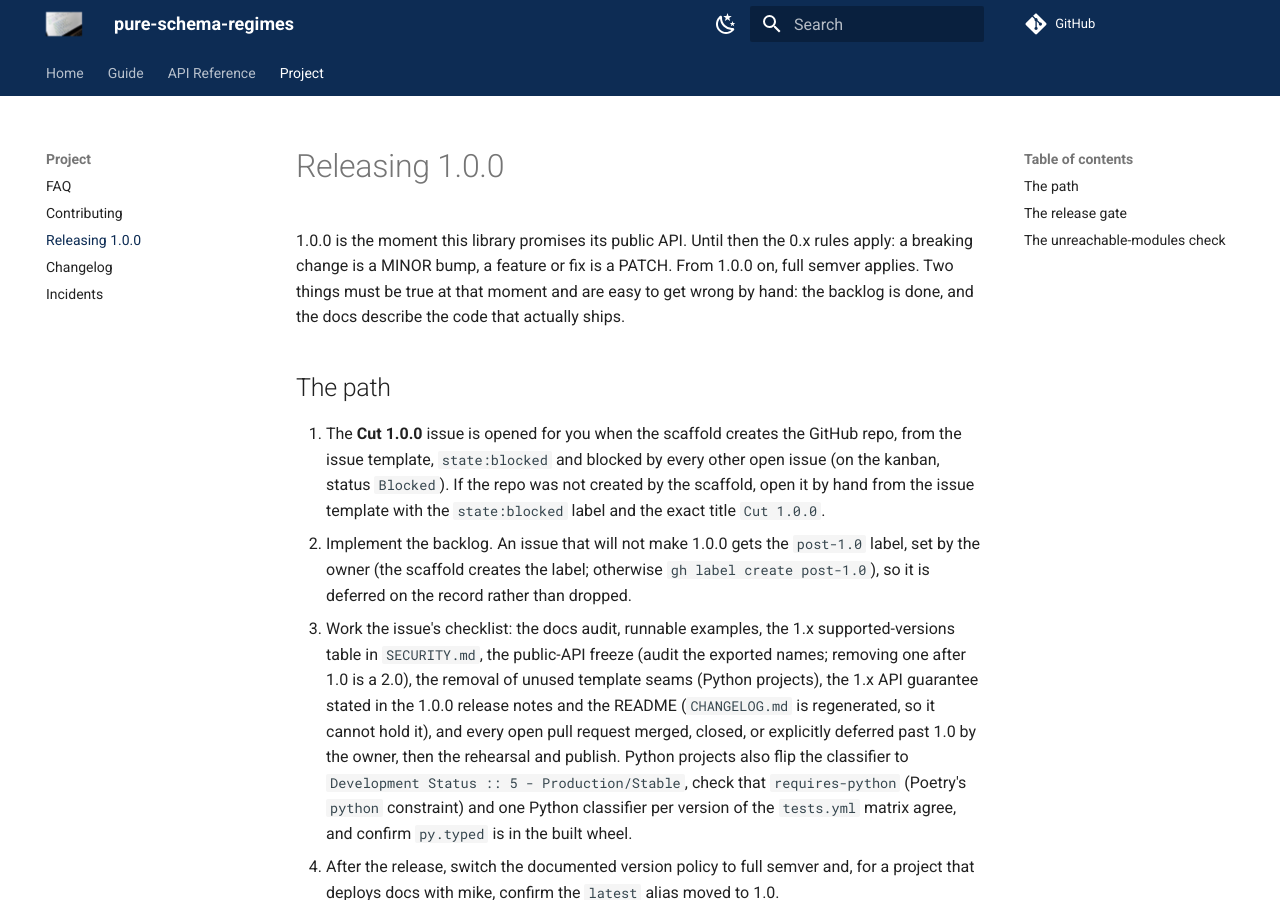
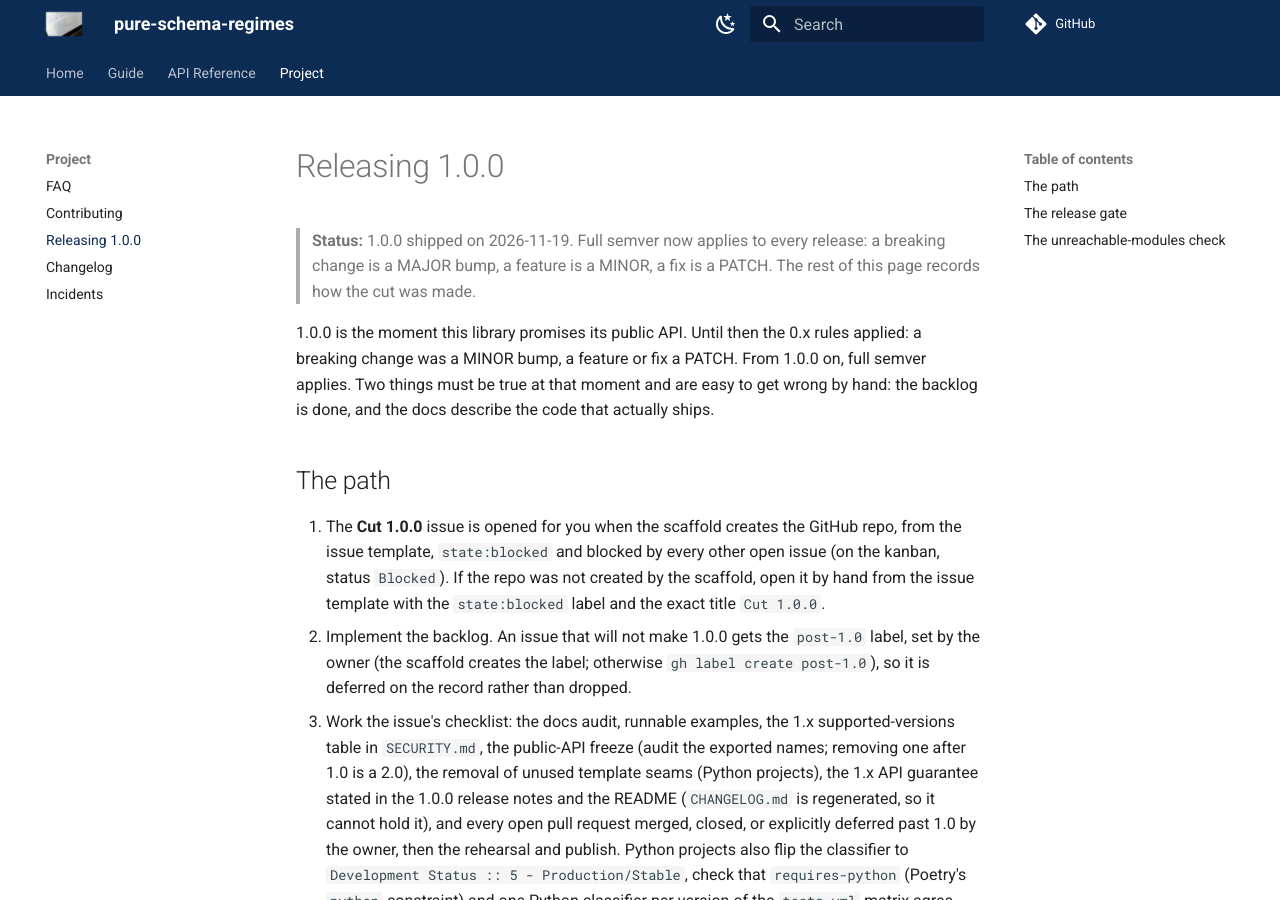
Before and after one commit to guilhermegor/pure-schema-regimes, an MkDocs documentation site: the page built from docs/releasing-1-0-0.md, in a window 1280 px wide and 900 px high. Built offline with MkDocs 1.6.1 and Material for MkDocs 9.7.7, drawn with Linux system fonts in a browser that asks for light colours; comment, search, counter and statistics services are not loaded; the version menu is left out.

Commit message:
docs(release): switch the version policy to full semver after 1.0.0 (#21)
1.0.0 shipped on 2026-11-19. Record it at the top of the release
page and state that MAJOR/MINOR/PATCH now follow full semver.

Refs #1

```diff
--- a/docs/releasing-1-0-0.md
+++ b/docs/releasing-1-0-0.md
@@ -1,7 +1,11 @@
 # Releasing 1.0.0
 
-1.0.0 is the moment this library promises its public API. Until then the 0.x rules apply: a
-breaking change is a MINOR bump, a feature or fix is a PATCH. From 1.0.0 on, full semver
+> **Status:** 1.0.0 shipped on 2026-11-19. Full semver now applies to every release: a breaking
+> change is a MAJOR bump, a feature is a MINOR, a fix is a PATCH. The rest of this page records
+> how the cut was made.
+
+1.0.0 is the moment this library promises its public API. Until then the 0.x rules applied: a
+breaking change was a MINOR bump, a feature or fix a PATCH. From 1.0.0 on, full semver
 applies. Two things must be true at that moment and are easy to get wrong by hand: the
 backlog is done, and the docs describe the code that actually ships.
 
```
